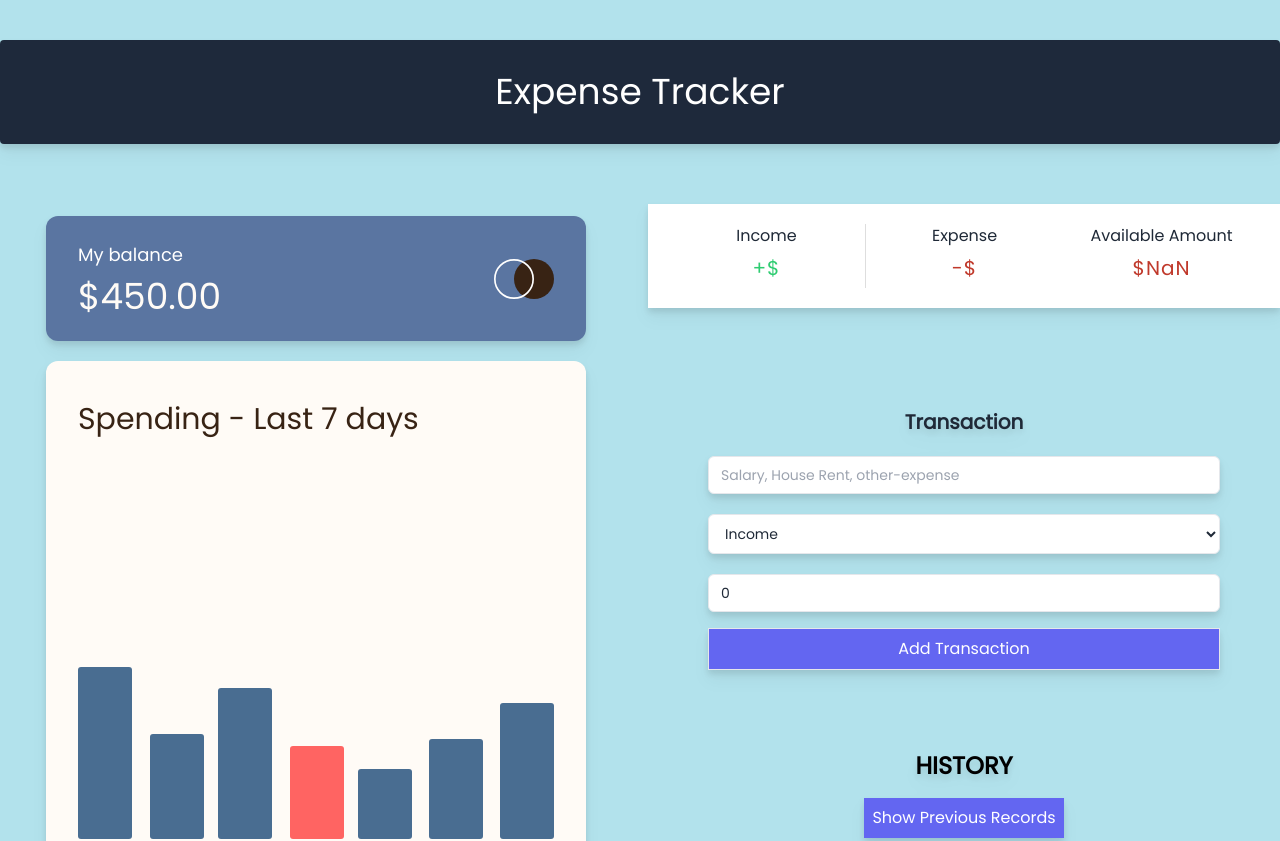
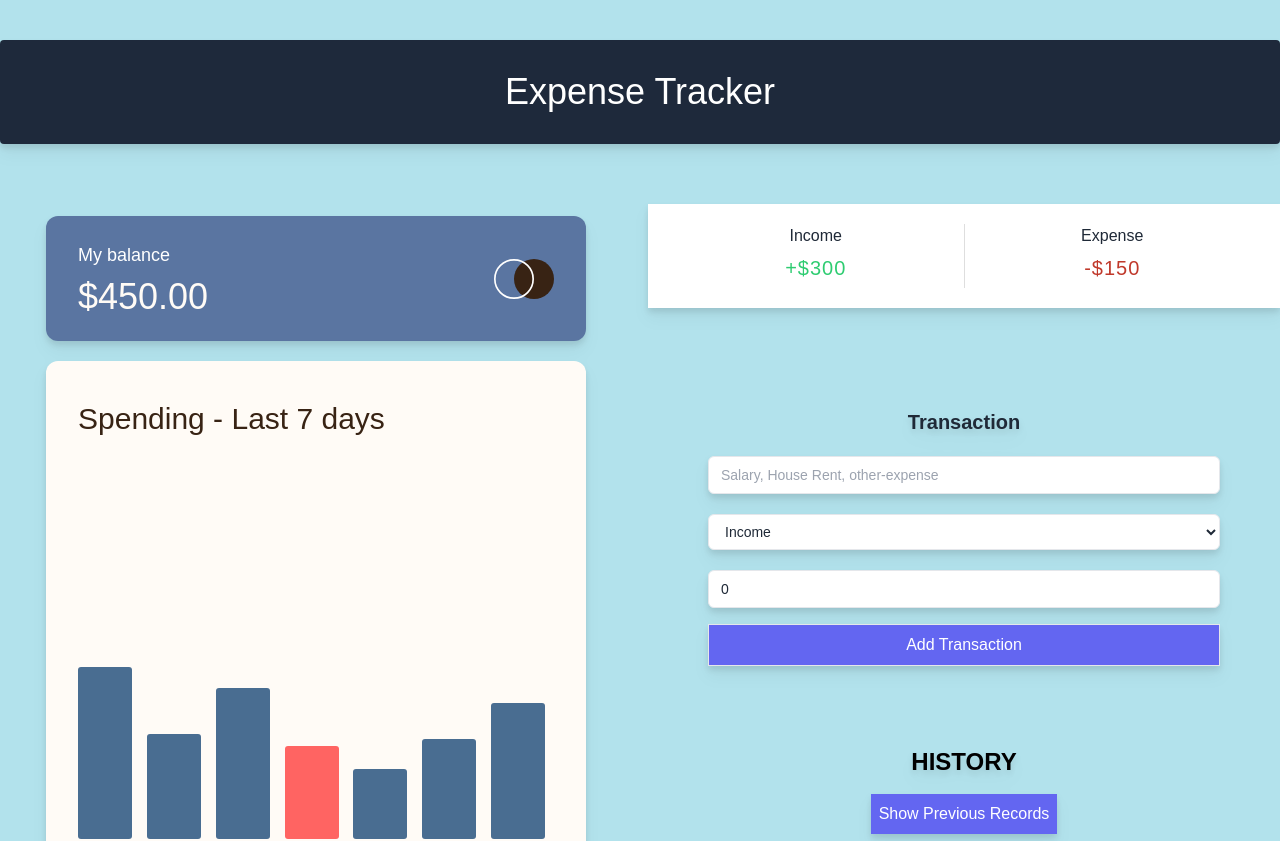
Before and after one commit to touhid-hossain/demo-expense-tracker, a React (Create React App) app in the folder client/: page / in a window 1280 px wide. Shown: the top 841 px of the page. Built offline with nearby package versions, Linux system fonts and the light colour scheme.

Commit message:
Revert "Saiful master"

```diff
--- a/client/src/App.js
+++ b/client/src/App.js
@@ -1,8 +1,10 @@
 import Graph from "./components/Graph";
 import Merge from "./components/Merge";
+import { GlobalProvider } from "./context/GlobalState";
 
 function App() {
   return (
+    <GlobalProvider>
       <div className="container mx-auto pt-10 pb-20 mx-w-6xl text-center drop-shadow-lg text-gray-800">
         <h1 className="text-4xl py-8 mb-10 bg-slate-800 text-white rounded">
           Expense Tracker
@@ -15,6 +17,7 @@ function App() {
           <Merge />
         </div>
       </div>
+    </GlobalProvider>
   );
 }
 
--- a/client/src/Reducer/expenseReducer.js
+++ /dev/null
@@ -1,60 +0,0 @@
-// Actions
-const ACTIONS = {
-  DELETE_TRANSACTION: "deleteTransaction",
-  ADD_TRANSACTION: "addTransaction",
-};
-
-//Initial State
-const initialState = {
-  transactions: [],
-};
-
-// Reducer Function
-const expenseReducer = (state, action) => {
-  switch (action.type) {
-    case ACTIONS.ADD_TRANSACTION:
-      //   Create function that makes our structure
-
-      const createTransctions = () => {
-        const workingTransctions = [...state.transactions];
-        const transactionDate = new Date().getDate();
-        const findIndex = workingTransctions.findIndex(
-          (t) => t.transactionDate === transactionDate
-        );
-
-        if (findIndex < 0) {
-          workingTransctions.push({
-            transactionDate,
-            transactionLists: [
-              { ...action.payload, id: Math.floor(Math.random() * 100000) },
-            ],
-          });
-        } else {
-          workingTransctions[findIndex].transactionLists.push({
-            ...action.payload,
-            id: Math.floor(Math.random() * 100000),
-          });
-        }
-
-        return workingTransctions;
-      };
-
-      return {
-        ...state,
-        transactions: createTransctions(),
-      };
-
-    case ACTIONS.DELETE_TRANSACTION:
-      return {
-        ...state,
-        transactions: state.transactions.map((transaction) => {
-          transaction.transactionLists.filter((tl) => tl.id !== action.payload);
-        }),
-      };
-
-    default:
-      return state;
-  }
-};
-
-export { ACTIONS, initialState, expenseReducer };
--- a/client/src/components/Form.jsx
+++ b/client/src/components/Form.jsx
@@ -2,7 +2,6 @@ import { useRef } from "react";
 import { useState, useContext } from "react";
 import { GlobalContext } from "../context/GlobalState";
 import moment from "moment";
-import { useExpense } from "../context/expenseContext";
 
 // console.log(moment().format("Do MMMM, dddd."));
 
@@ -11,17 +10,27 @@ const Form = () => {
   // const date = useRef(null);
   const [type, setType] = useState("Income");
   const [amount, setAmount] = useState(0);
-  const { handleAddTransactions } = useExpense();
+
+  const { addTransaction } = useContext(GlobalContext);
 
   const onSubmit = (e) => {
     e.preventDefault();
-    //
-    handleAddTransactions({
+
+    // let d = date.current.value.split("-");
+    // let newD = new Date(d[0], d[1] - 1, d[2]);
+    // console.log(newD);
+    let currentDate = moment().day();
+
+    const newTransactions = {
+      id: Math.floor(Math.random() * 100000),
+      text,
       type,
-      amount,
-      text,
-    });
+      currentDate,
+      amount: parseInt(amount),
+    };
 
+    console.log(newTransactions);
+    addTransaction(newTransactions);
     setText("");
     setAmount(0);
   };
@@ -69,7 +78,7 @@ const Form = () => {
           </select>
           <div className="input-group">
             <input
-              type="number"
+              type="text"
               placeholder="Amount = $0"
               value={amount}
               onChange={(e) => setAmount(e.target.value)}
@@ -78,10 +87,7 @@ const Form = () => {
             />
           </div>
           <div className="submit-btn">
-            <button
-              type="submit"
-              className="border py-2 text-white bg-indigo-500 w-full"
-            >
+            <button className="border py-2 text-white bg-indigo-500 w-full">
               Add Transaction
             </button>
           </div>
--- a/client/src/components/History.jsx
+++ b/client/src/components/History.jsx
@@ -1,9 +1,27 @@
+import { useContext } from "react";
+import { GlobalContext } from "../context/GlobalState";
+import { Transaction } from "./Transaction";
 import "../components/History.css";
-import { useExpense } from "../context/expenseContext";
-import TransactionItem from "./TransactionItem";
+import moment from "moment";
+
+// console.log(moment().format("Do MMMM, dddd."));
 
 const History = () => {
-  const { transactions } = useExpense();
+  const { transactions } = useContext(GlobalContext);
+
+  // let e = moment().day()
+  const d = new Date().getDay();
+  // console.log(d)
+
+  transactions.map((transaction) => {
+    if (transaction.currentDate === d) {
+      console.log(transaction.currentDate)
+      console.log("hey");
+    } else {
+      console.log("fkkoff");
+    }
+  });
+
 
   return (
     <div className="first-div">
@@ -12,14 +30,14 @@ const History = () => {
         Show Previous Records
       </button>
       <div>
-        {/* <ul id="list" className="list">
-          <h3 className="text-start border-b-4 border-b-slate-400 pt-3 text-black text-xl font-bold"></h3>
-        </ul> */}
-        <div>
+        <ul id="list" className="list">
+          <h3 className="text-start border-b-4 border-b-slate-400 pt-3 text-black text-xl font-bold">
+            {moment().format("Do MMMM  YYYY, dddd.")}
+          </h3>
           {transactions.map((transaction) => (
-            <TransactionItem transaction={transaction} />
+            <Transaction key={transaction.id} transaction={transaction} />
           ))}
-        </div>
+        </ul>
       </div>
     </div>
   );
--- a/client/src/components/IncomeExpense.jsx
+++ b/client/src/components/IncomeExpense.jsx
@@ -2,47 +2,39 @@ import { GlobalContext } from "../context/GlobalState";
 import { useContext } from "react";
 import "../components/IncomeExpense.css";
 import { useState, useEffect } from "react";
-import { useExpense } from "../context/expenseContext";
 
 const IncomeExpense = () => {
-  // const [income, updateIncome] = useState(0);
-  // const [expense, updateExpense] = useState(0);
-  // const { transactions } = useContext(GlobalContext);
-  const { calculateTransactionAmount, getAvailableAmount } = useExpense();
+  const [income, updateIncome] = useState(0);
+  const [expense, updateExpense] = useState(0);
+  const { transactions } = useContext(GlobalContext);
 
-  // const calculation = () => {
-  //   let inc = 0;
-  //   let exp = 0;
-  //   transactions.map((transaction) =>
-  //     transaction.type === "Income"
-  //       ? (inc += transaction.amount)
-  //       : (exp += transaction.amount)
-  //   );
+  const calculation = () => {
+    let inc = 0;
+    let exp = 0;
+    transactions.map((transaction) =>
+      transaction.type === "Income"
+        ? (inc += transaction.amount)
+        : (exp += transaction.amount)
+    );
 
-  //   updateIncome(inc);
-  //   updateExpense(exp);
-  // };
+    updateIncome(inc);
+    updateExpense(exp);
+  };
 
-  // useEffect(() => calculation());
+  useEffect(() => calculation());
 
   return (
     <div className="inc-exp-container">
       <div>
         <h4>Income</h4>
         <p id="money-plus" className="money plus">
-          +${calculateTransactionAmount("Income")}
+          +${income}
         </p>
       </div>
       <div>
         <h4>Expense</h4>
         <p id="money-minus" className="money minus">
-          -${calculateTransactionAmount("Expense")}
-        </p>
-      </div>
-      <div>
-        <h4>Available Amount</h4>
-        <p id="money-minus" className="money minus">
-          ${getAvailableAmount()}
+          -${Math.abs(expense)}
         </p>
       </div>
     </div>
--- a/client/src/components/TransactionItem.js
+++ /dev/null
@@ -1,7 +0,0 @@
-import React from "react";
-
-function TransactionItem({ transaction }) {
-  return <div></div>;
-}
-
-export default TransactionItem;
--- a/client/src/context/expenseContext.js
+++ /dev/null
@@ -1,63 +0,0 @@
-import React, { useContext } from "react";
-import { createContext, useReducer } from "react";
-import {
-  initialState,
-  expenseReducer,
-  ACTIONS,
-} from "../Reducer/expenseReducer";
-
-// Create Context
-const ExpenseContext = React.createContext();
-
-// create custom hook for consume context value
-export const useExpense = () => {
-  return useContext(ExpenseContext);
-};
-
-// Provider Component
-const ExpenseProvider = ({ children }) => {
-  const [{ transactions }, dispatch] = useReducer(expenseReducer, initialState);
-
-  //  function for calculate both income and expense
-  const calculateTransactionAmount = (amountType) => {
-    return transactions.map((transaction) => {
-      const { transactionLists } = transaction;
-      // We will use array.reduce function for calculate our income.
-      return transactionLists.reduce((totalIncome, transactionList) => {
-        if (transactionList.type === amountType) {
-          return totalIncome + parseInt(transactionList.amount);
-        }
-        return totalIncome;
-      }, 0);
-    })[0];
-  };
-
-  // function for get balanced amount
-  const getAvailableAmount = () => {
-    return (
-      calculateTransactionAmount("Income") -
-      calculateTransactionAmount("Expense")
-    );
-  };
-
-  // functions for dispatch actions
-  function handleAddTransactions(transactionInfo) {
-    dispatch({ type: ACTIONS.ADD_TRANSACTION, payload: transactionInfo });
-  }
-
-  function handleDeleteTransaction(transactionId) {
-    dispatch({ type: ACTIONS.DELETE_TRANSACTION, payload: transactionId });
-  }
-
-  const value = {
-    handleAddTransactions,
-    transactions,
-    calculateTransactionAmount,
-    getAvailableAmount,
-    handleDeleteTransaction,
-  };
-  return (
-    <ExpenseContext.Provider value={value}>{children}</ExpenseContext.Provider>
-  );
-};
-export default ExpenseProvider;
--- a/client/src/index.css
+++ b/client/src/index.css
@@ -1,7 +1,8 @@
-@import url("https://fonts.googleapis.com/css2?family=Poppins&display=swap");
 @tailwind base;
 @tailwind components;
 @tailwind utilities;
+
+@import url("https://fonts.googleapis.com/css2?family=Poppins&display=swap");
 
 :root {
   --color-yollow: #f9c74f;
```
Also changed, not shown: client/src/index.js (+12 -11 lines), 1 other file (tests, documents, lock files or other folders). Lines whose indentation alone changed are shown as unchanged.
